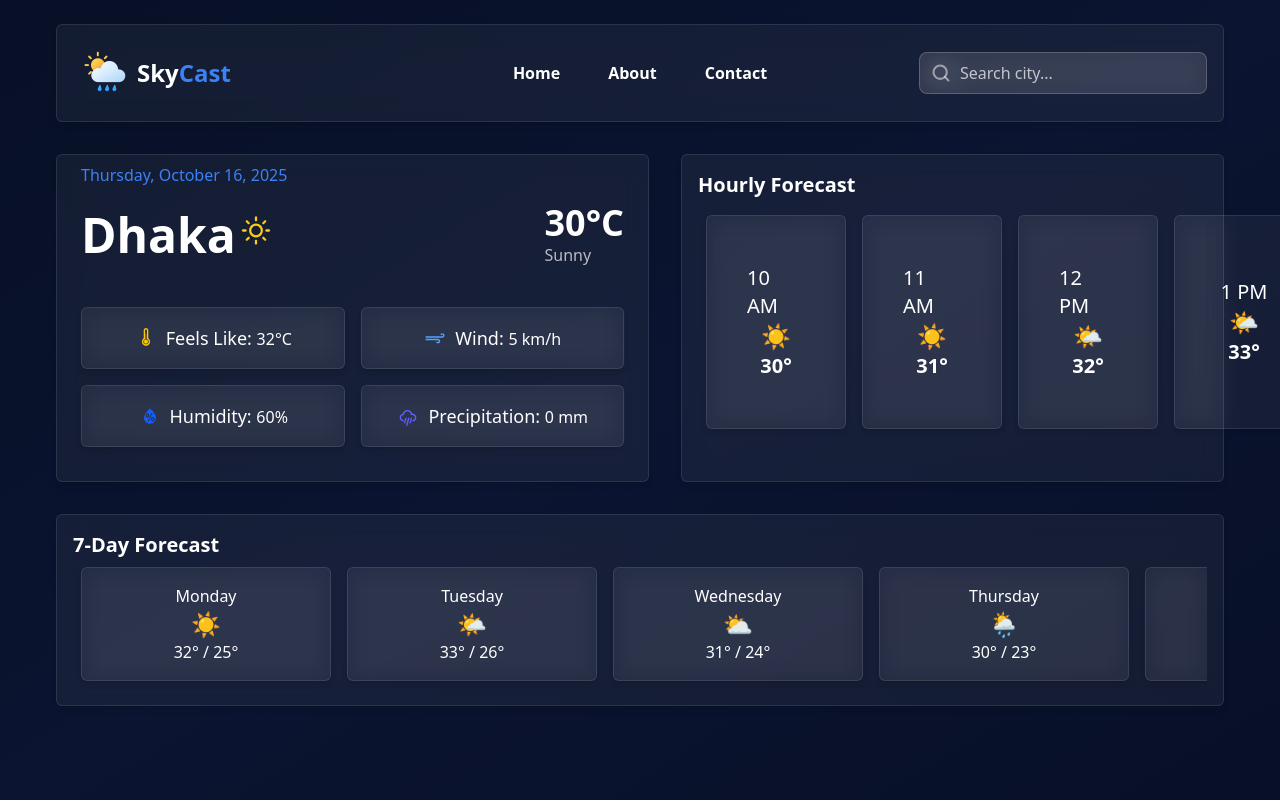
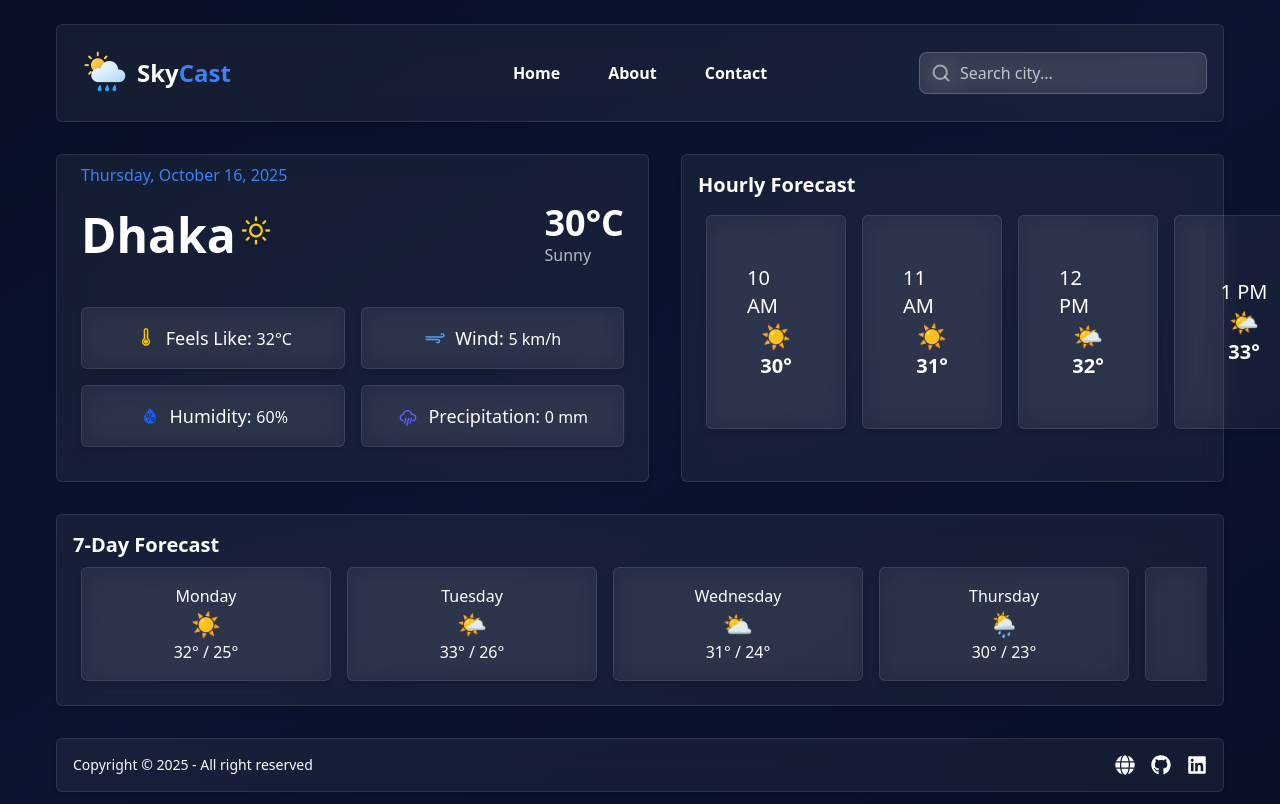
Before and after one commit to Abdurrobr34l/skycast, a React (Vite) app: page / in a window 1280 px wide. Shown: the top 804 px of the page. Built offline with nearby package versions, Linux system fonts and the light colour scheme.

Commit message:
Completed Footer

```diff
--- a/index.html
+++ b/index.html
@@ -2,8 +2,7 @@
 <html lang="en" data-theme="light">
   <head>
     <meta charset="UTF-8" />
-    <!-- <link rel="icon" type="image/svg+xml" href="/public/logo.png" /> -->
-    <link rel="icon" type="image/svg+xml" href="/src/assets/logo-2.png" />
+    <link rel="icon" type="image/svg+xml" href="/src/assets/logo.png" />
     <meta name="viewport" content="width=device-width, initial-scale=1.0" />
     <title>SkyCast</title>
   </head>
--- a/src/App.jsx
+++ b/src/App.jsx
@@ -2,12 +2,14 @@ import React from 'react';
 import Container from './Components/Container';
 import Navbar from './Components/Navbar';
 import CurrentWeather from './Components/CurrentWeather';
+import Footer from './Components/Footer';
 
 const App = () => {
   return (
     <Container>
       <Navbar></Navbar>
       <CurrentWeather></CurrentWeather>
+      <Footer></Footer>
     </Container>
   );
 };
--- a/src/Components/Footer.jsx
+++ b/src/Components/Footer.jsx
@@ -1,10 +1,24 @@
 import React from 'react';
+import { FaGlobe, FaGithub, FaLinkedin,  } from "react-icons/fa";
 
 const Footer = () => {
   return (
-    <div>
-      Footer
-    </div>
+<footer className="glassMorphism flex items-center justify-between text-white mt-8">
+  <span className="text-sm">Copyright © {new Date().getFullYear()} - All right reserved</span>
+  <div className="flex gap-4 mt-2 md:mt-0 text-xl">
+          <a href="https://abdurrobr34l.github.io/" target="_blank" rel="noopener noreferrer" className="hover:text-[#3b82f6]">
+            <FaGlobe />
+          </a>
+          <a href="https://github.com/Abdurrobr34l" target="_blank" rel="noopener noreferrer" className="hover:text-[#3b82f6]">
+            <FaGithub />
+          </a>
+          <a href="https://www.linkedin.com/in/abdurrobr34l/" target="_blank" rel="noopener noreferrer" className="hover:text-[#3b82f6]">
+            <FaLinkedin />
+          </a>
+        </div>
+</footer>
+
+
   );
 };
 
--- a/src/Components/Navbar.jsx
+++ b/src/Components/Navbar.jsx
@@ -1,5 +1,5 @@
 import React from "react";
-import Logo from "../assets/logo-2.png";
+import Logo from "../assets/logo.png";
 
 const Navbar = () => {
   const navigation = [
```
Also changed, not shown: public/logo.png (deleted), src/assets/logo.png (renamed from src/assets/logo-2.png).
